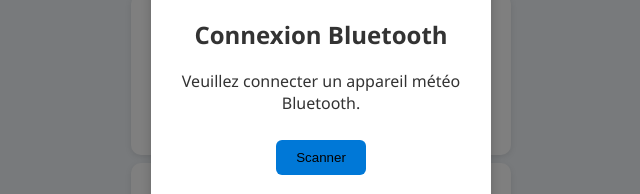
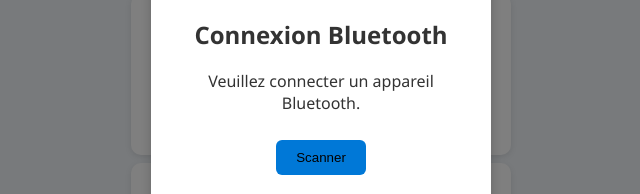
Before and after one commit to lyacoursi2d/projet-karl, a plain HTML site: page index.html in a window 1280 px wide. Both pictures are taken after a click on the button "Connecter". Shown: the part 288-482 px from the top of the page, 319-959 px from the left. Drawn offline with Linux system fonts and the light colour scheme.

Commit message:
Update index.html

```diff
--- a/index.html
+++ b/index.html
@@ -231,7 +231,7 @@ async function startBluetooth() {
 <div id="bluetoothModal" style="display:none; position:fixed; top:0; left:0; width:100%; height:100%; background:rgba(0,0,0,0.5); z-index:1000; align-items:center; justify-content:center;">
   <div style="background:white; padding:20px; border-radius:10px; max-width:300px; width:80%; box-shadow:0 4px 12px rgba(0,0,0,0.2); text-align:center;">
     <h2>Connexion Bluetooth</h2>
-    <p>Veuillez connecter un appareil météo Bluetooth.</p>
+    <p>Veuillez connecter un appareil Bluetooth.</p>
     <button onclick="startBluetooth()" style="margin-top:10px; padding:10px 20px; background:#0078D7; color:1white; border:none; border-radius:6px; cursor:pointer;">Scanner</button>
     <br><br>
     <button onclick="closeModal()" style="padding:6px 12px; background:transparent; border:1px solid #0078D7; color:#0078D7; border-radius:6px; cursor:pointer;">Annuler</button>
```
